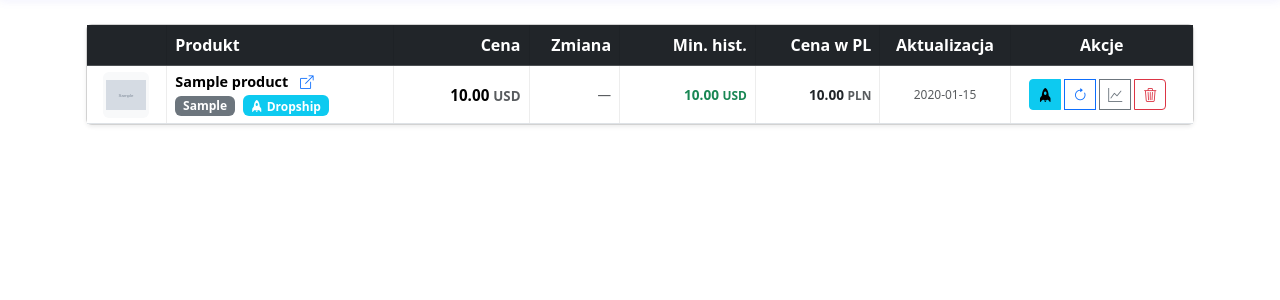
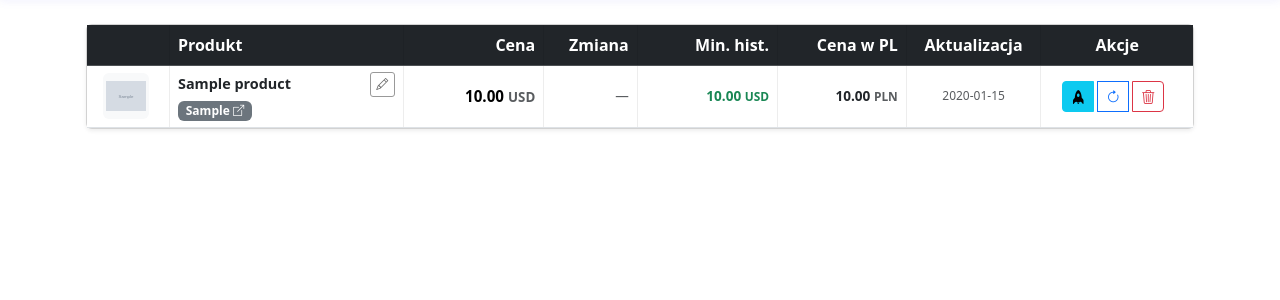
Before and after one commit to RadSan7/monitor-cen, a Flask app: page / in a window 1280 px wide. Shown: the part 107-407 px from the top of the page. Run offline with Flask 3, Linux system fonts and the light colour scheme; tables that the repository leaves empty hold one stand-in row (values such as "Sample post"); grey boxes marked "Sample" are stand-in pictures; some libraries are stand-ins or nearby versions.

Commit message:
Restructure product info layout - remove dropship badge, history button, improve UX
- Removed dropship badge from under store name (kept only in Actions column)
- Removed history/chart button from Actions column (not needed)
- Made store badge a clickable button linking to store with external icon
- Added pencil icon button next to product name for editing (with visible borders)
- Product name/image click goes to product detail page
- Store link opens store in new tab
- Pencil icon triggers name editing
- Updated CSS for pencil button styling (light/dark mode support)
- Cleaner, more intuitive layout with clear action items

Co-Authored-By: Claude Haiku 4.5 <noreply@anthropic.com>

```diff
--- a/static/style.css
+++ b/static/style.css
@@ -210,7 +210,42 @@ body.dark-mode .table-hover > tbody > tr:hover > * {
   overflow: hidden;
   text-overflow: ellipsis;
   white-space: nowrap;
-  display: block;
+  display: flex;
+  align-items: center;
+  gap: 0.5rem;
+}
+
+/* Edit name button with visible borders */
+.edit-name-btn {
+  padding: 0.15rem 0.35rem !important;
+  border: 1px solid #999 !important;
+  border-radius: 3px !important;
+  flex-shrink: 0;
+  min-width: 24px;
+  display: inline-flex;
+  align-items: center;
+  justify-content: center;
+  background: #fff !important;
+  color: #666 !important;
+  transition: all 0.2s;
+}
+
+.edit-name-btn:hover {
+  border-color: #333 !important;
+  color: #000 !important;
+  background: #f5f5f5 !important;
+}
+
+body.dark-mode .edit-name-btn {
+  border-color: #555 !important;
+  color: #aaa !important;
+  background: #2d3052 !important;
+}
+
+body.dark-mode .edit-name-btn:hover {
+  border-color: #888 !important;
+  color: #e2e8f0 !important;
+  background: #3d4175 !important;
 }
 
 /* Subtle hover hint on sale-price cells */
--- a/templates/index.html
+++ b/templates/index.html
@@ -85,21 +85,27 @@
             {% endif %}
           </td>
 
-          {# Name + store + dropship #}
-          <td class="product-name-cell" data-id="{{ p.id }}" data-original="{{ p.name }}" style="cursor:pointer; overflow:hidden">
-            <div class="fw-semibold lh-sm" style="font-size:.9rem; overflow:hidden; text-overflow:ellipsis; white-space:nowrap">
-              <span class="product-display-name" title="Kliknij aby edytować">{{ p.name }}</span>
-              <a href="{{ p.url }}" target="_blank" rel="noopener" class="ms-2" title="Otwórz w sklepie" onclick="event.stopPropagation()">
-                <i class="bi bi-box-arrow-up-right text-primary" style="font-size:.85rem"></i>
+          {# Name + store #}
+          <td class="product-name-cell" data-id="{{ p.id }}" data-original="{{ p.name }}" style="overflow:hidden">
+            <div class="fw-semibold lh-sm" style="font-size:.9rem; display:flex; align-items:center; gap:0.5rem">
+              <a href="/product/{{ p.id }}" class="text-decoration-none text-dark hover-link" style="overflow:hidden; text-overflow:ellipsis; white-space:nowrap; flex:1">
+                <span class="product-display-name" title="Kliknij aby edytować">{{ p.name }}</span>
               </a>
+              <button class="btn btn-sm btn-outline-secondary edit-name-btn"
+                      data-id="{{ p.id }}"
+                      title="Zmień nazwę"
+                      style="padding:0.15rem 0.35rem; border:1px solid #ccc; flex-shrink:0; border-radius:3px"
+                      onclick="event.stopPropagation()">
+                <i class="bi bi-pencil" style="font-size:.75rem"></i>
+              </button>
             </div>
             <div class="d-flex align-items-center gap-2 mt-1 flex-wrap">
-              <span class="badge bg-secondary">{{ p.store }}</span>
-              {% if p.is_dropship %}
-              <span class="badge bg-info dropship-badge">
-                <i class="bi bi-rocket-fill me-1"></i>Dropship
-              </span>
-              {% endif %}
+              <a href="{{ p.url }}" target="_blank" rel="noopener"
+                 class="badge bg-secondary text-decoration-none"
+                 title="Otwórz w sklepie"
+                 onclick="event.stopPropagation()">
+                {{ p.store }}&nbsp;<i class="bi bi-box-arrow-up-right" style="font-size:.7rem"></i>
+              </a>
             </div>
           </td>
 
@@ -184,11 +190,6 @@
                       onclick="updateProduct({{ p.id }})" title="Aktualizuj cenę">
                 <i class="bi bi-arrow-clockwise" id="spin-{{ p.id }}"></i>
               </button>
-              {# History #}
-              <a href="/product/{{ p.id }}"
-                 class="btn btn-outline-secondary" title="Historia cen">
-                <i class="bi bi-graph-up"></i>
-              </a>
               {# Delete #}
               <button class="btn btn-outline-danger delete-btn"
                       data-id="{{ p.id }}"
@@ -256,10 +257,13 @@ function applyDisplayNames() {
   });
 }
 
-// ── Editable product name ─────────────────────────────────────────────────────
+// ── Editable product name (click pencil button) ────────────────────────────────
 document.addEventListener('click', function(e) {
-  const cell = e.target.closest('.product-name-cell');
-  if (!cell || cell.querySelector('input')) return;
+  const btn = e.target.closest('.edit-name-btn');
+  if (!btn) return;
+
+  const cell = btn.closest('.product-name-cell');
+  if (cell.querySelector('input')) return;
 
   const productId = cell.dataset.id;
   const displayElem = cell.querySelector('.product-display-name');
```
